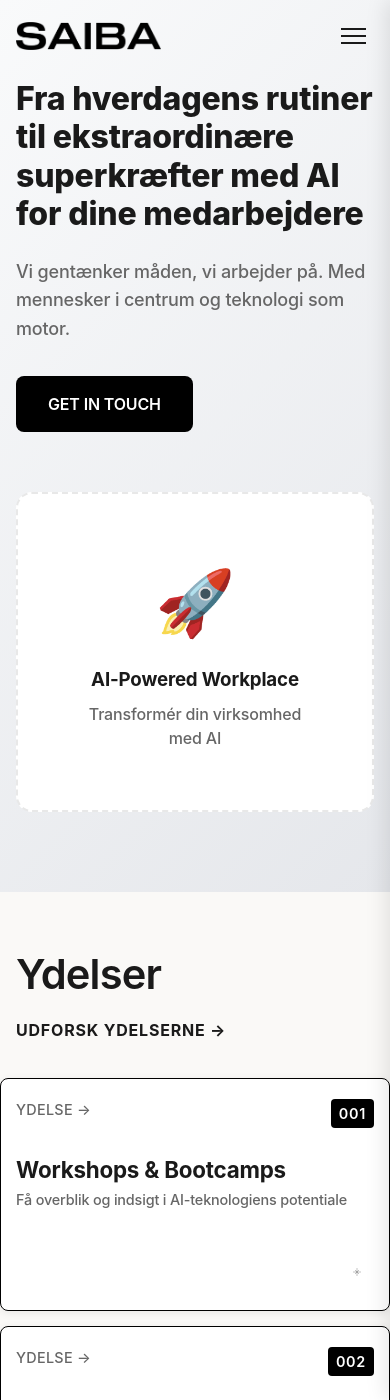
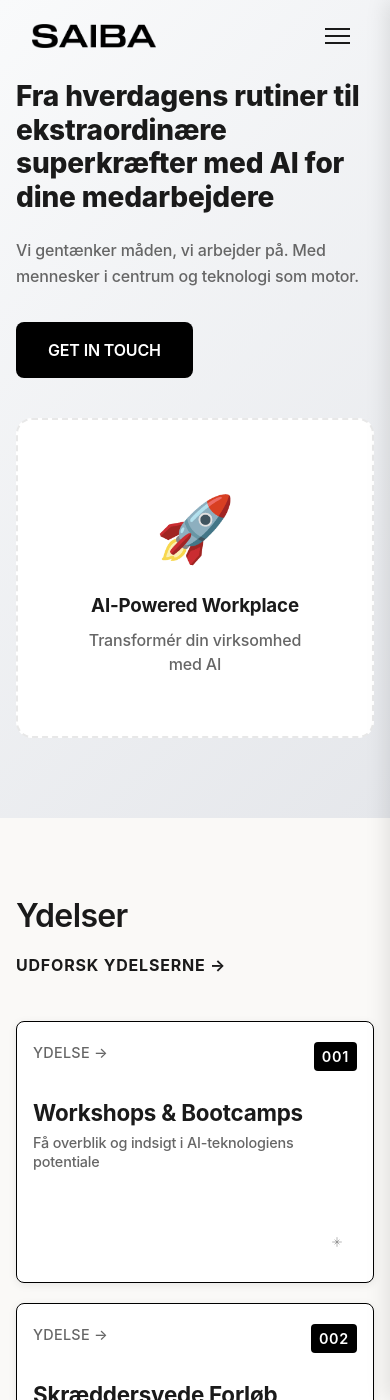
Before and after one commit to b4ltasar/saibaweb, a Jekyll site: the page built from index.html, in a window 390 px wide and 1400 px high. Built offline with Jekyll 4.4.1, drawn with Linux system fonts in a browser that asks for light colours.

Commit message:
Optimize responsive design: Add tablet breakpoint, improve mobile padding, follow professional design rules

```diff
--- a/assets/css/main.css
+++ b/assets/css/main.css
@@ -1351,7 +1351,51 @@ body {
   }
 }
 
+/* Tablet Breakpoint */
+@media (max-width: 1024px) {
+  .container {
+    padding: 0 24px;
+  }
+
+  .services-container,
+  .ai-facts-container,
+  .team-container,
+  .clients-container {
+    padding: 0 24px;
+  }
+
+  .nav {
+    padding: 0 24px;
+  }
+
+  .services-grid {
+    grid-template-columns: repeat(2, 1fr);
+    gap: 20px;
+  }
+
+  .team-grid {
+    grid-template-columns: repeat(2, 1fr);
+    gap: 30px;
+  }
+}
+
+/* Mobile Breakpoint */
 @media (max-width: 768px) {
+  .container {
+    padding: 0 20px;
+  }
+
+  .services-container,
+  .ai-facts-container,
+  .team-container,
+  .clients-container {
+    padding: 0 20px;
+  }
+
+  .nav {
+    padding: 0 20px;
+  }
+
   .nav-links {
     display: none;
   }
@@ -1360,91 +1404,145 @@ body {
     display: flex;
   }
 
+  .hero {
+    padding: 80px 0;
+  }
+
   .hero-content {
     grid-template-columns: 1fr;
+    gap: 40px;
   }
 
   .hero-title {
     font-size: 32px;
+    line-height: 1.2;
   }
 
   .hero-subtitle {
     font-size: 18px;
   }
 
-  .contact-content {
-    grid-template-columns: 1fr;
-  }
-
-  .services-header {
+  .section {
+    padding: 80px 0;
+  }
+
+  .services-title,
+  .team-title,
+  .clients-title,
+  .ai-facts-section-title {
+    font-size: 2.2rem;
+  }
+
+  .services-header,
+  .team-header,
+  .clients-header,
+  .ai-facts-header {
     flex-direction: column;
     align-items: flex-start;
     gap: 20px;
-    padding: 0 16px;
+    margin-bottom: 40px;
   }
 
   .services-grid {
     grid-template-columns: 1fr;
-    gap: 15px;
+    gap: 20px;
   }
 
   .service-card {
-    background: white;
-    border: 1px solid black;
     min-height: auto;
-    padding: 20px 15px;
+    padding: 24px 20px;
   }
 
   .service-icon-container {
     position: static;
-    margin-top: 15px;
+    margin-top: 20px;
     margin-left: auto;
-    width: 35px;
-    height: 35px;
+    width: 40px;
+    height: 40px;
   }
 
   .service-icon {
-    width: 20px;
-    height: 20px;
+    width: 24px;
+    height: 24px;
+  }
+
+  .ai-facts {
+    padding: 60px 0;
   }
 
   .ai-facts-title {
     font-size: 1.8rem;
   }
 
-  .ai-facts-container {
-    padding: 0 16px;
+  .ai-facts-frame {
+    min-height: 100px;
+    padding: 12px 0;
   }
 
   .interactive-area {
-    height: 400px;
+    height: 300px;
+    padding-top: 20px;
   }
 
   .fact-box {
-    max-width: 220px;
-    min-width: 200px;
-    padding: 12px;
+    max-width: 280px;
+    min-width: 260px;
+    padding: 16px;
+  }
+
+  .fact-title {
+    font-size: 12px;
+  }
+
+  .fact-text {
+    font-size: 10px;
+  }
+
+  .fact-source {
+    font-size: 8px;
+  }
+
+  .fact-box-1 {
+    top: 8%;
+    right: 4%;
+  }
+
+  .fact-box-2 {
+    top: 35%;
+    left: 4%;
+  }
+
+  .fact-box-3 {
+    bottom: 12%;
+    left: 8%;
+  }
+
+  .fact-box-4 {
+    top: 18%;
+    left: 45%;
+  }
+
+  .fact-box-5 {
+    bottom: 25%;
+    right: 4%;
   }
 
   .team-grid {
     grid-template-columns: 1fr;
-  }
-
-  .interactive-area {
-    height: 600px;
-    padding-top: 30px;
-  }
-
-  .main-click-box {
-    padding: 25px 35px;
-  }
-
-  .click-text {
-    font-size: 18px;
+    gap: 30px;
+  }
+
+  .clients-logos {
+    gap: 40px;
+  }
+
+  .contact-content {
+    grid-template-columns: 1fr;
+    gap: 40px;
   }
 
   .logo-img {
-    height: 28px;
+    height: 24px;
   }
 
   .drawer-logo-img {
@@ -1452,67 +1550,76 @@ body {
   }
 
   .footer-logo {
-    height: 32px;
-  }
-
-  .fact-box {
-    max-width: 220px;
-    min-width: 200px;
-    padding: 12px;
-  }
-
-  .fact-title {
-    font-size: 10px;
-  }
-
-  .fact-text {
-    font-size: 9px;
-  }
-
-  .fact-source {
-    font-size: 7px;
-  }
-
-  .fact-box-1 {
-    top: 10%;
-    right: 2%;
-  }
-
-  .fact-box-2 {
-    top: 40%;
-    left: 2%;
-  }
-
-  .fact-box-3 {
-    bottom: 15%;
-    left: 8%;
-  }
-
-  .fact-box-4 {
-    top: 20%;
-    left: 50%;
-  }
-
-  .fact-box-5 {
-    bottom: 30%;
-    right: 2%;
+    height: 28px;
   }
 
   .footer-content {
     grid-template-columns: 1fr;
     gap: 32px;
   }
-
-  .clients-logos {
-    gap: 32px;
-  }
-
-  .section {
-    padding: 60px 0;
-  }
-
-  .hero {
-    padding: 80px 0;
+}
+
+/* Small Mobile Breakpoint */
+@media (max-width: 480px) {
+  .container {
+    padding: 0 16px;
+  }
+
+  .services-container,
+  .ai-facts-container,
+  .team-container,
+  .clients-container {
+    padding: 0 16px;
+  }
+
+  .nav {
+    padding: 0 16px;
+  }
+
+  .hero-title {
+    font-size: 28px;
+  }
+
+  .hero-subtitle {
+    font-size: 16px;
+  }
+
+  .services-title,
+  .team-title,
+  .clients-title,
+  .ai-facts-section-title {
+    font-size: 2rem;
+  }
+
+  .service-card {
+    padding: 20px 16px;
+  }
+
+  .ai-facts-frame {
+    min-height: 80px;
+    padding: 10px 0;
+  }
+
+  .interactive-area {
+    height: 250px;
+  }
+
+  .fact-box {
+    max-width: 240px;
+    min-width: 220px;
+    padding: 12px;
+  }
+
+  .fact-title {
+    font-size: 10px;
+  }
+
+  .fact-text {
+    font-size: 9px;
+  }
+
+  .fact-source {
+    font-size: 7px;
   }
 }
 
```
